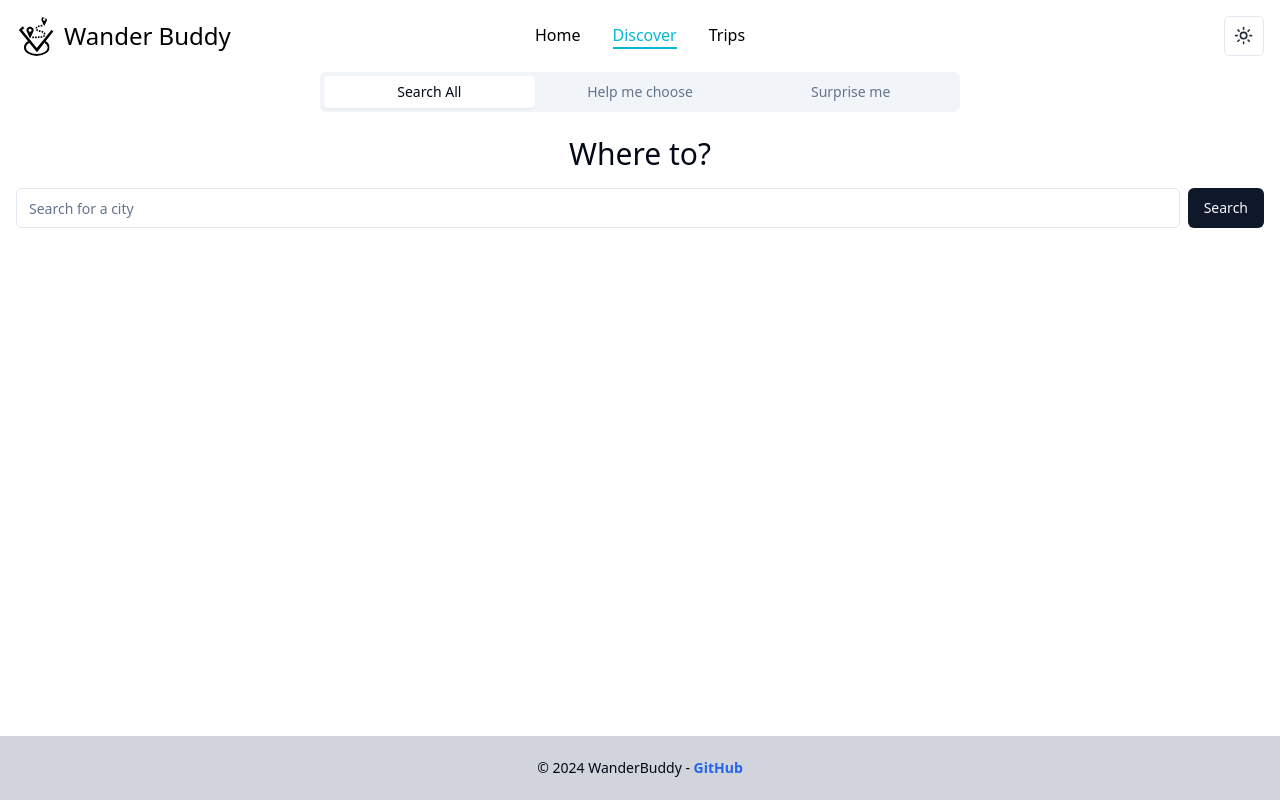
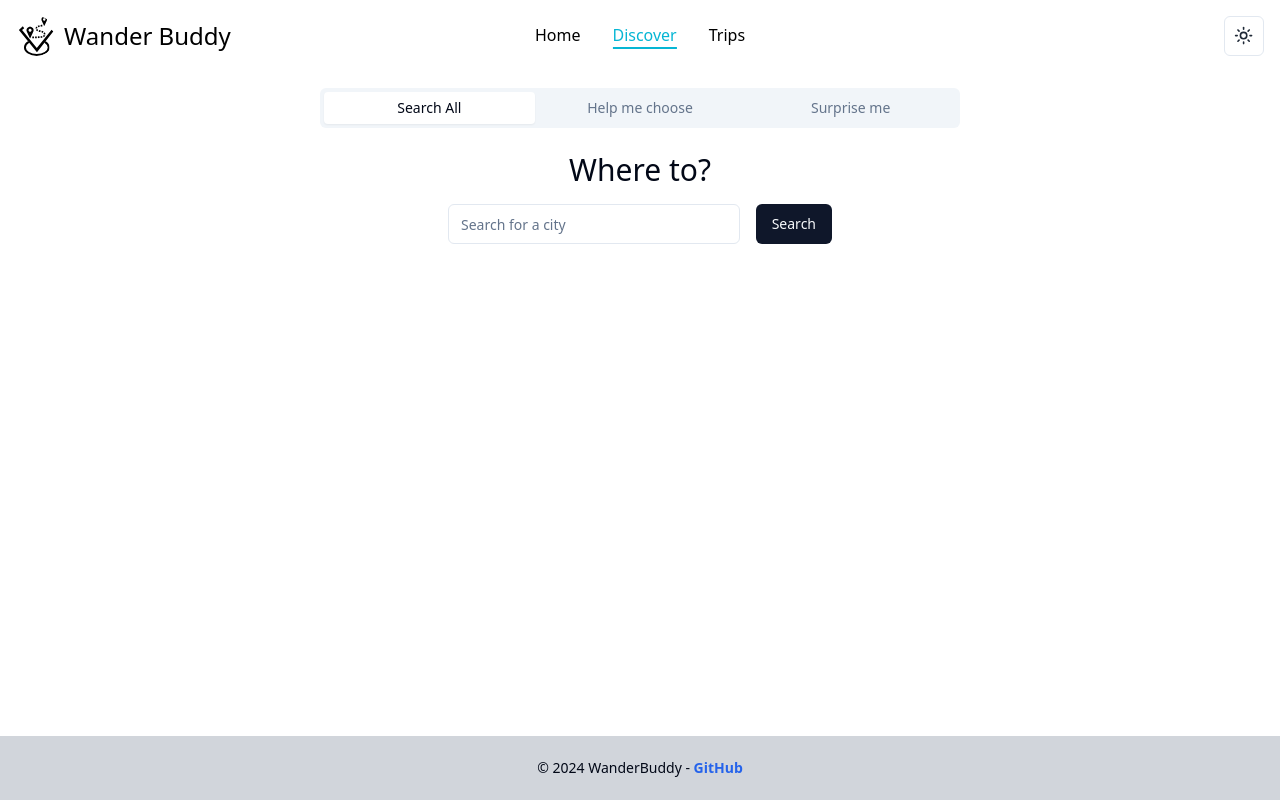
Before and after one commit to adelansari/wander-buddy, a React (Vite) app in the folder frontend/: page /discover in a window 1280 px wide. Built offline with nearby package versions, Linux system fonts and the light colour scheme.

Commit message:
Add search all styling and auto-clear functionality

```diff
--- a/frontend/src/components/custom/discover/common/SearchInput.tsx
+++ b/frontend/src/components/custom/discover/common/SearchInput.tsx
@@ -10,10 +10,13 @@ interface SearchInputProps {
 
 const SearchInput: FC<SearchInputProps> = ({ searchValue, handleInput, handleSearch }) => {
   return (
-    <div className='flex justify-center mb-4'>
+    <div className='flex items-center justify-center mb-4'>
+    <div className='flex w-full max-w-sm items-center space-x-2'>
       <Input type='text' placeholder='Search for a city' value={searchValue} onChange={handleInput} className='mr-2' />
       <Button onClick={handleSearch}>Search</Button>
     </div>
+  </div>
+
   );
 };
 
--- a/frontend/src/components/custom/discover/searchAll/SearchAll.tsx
+++ b/frontend/src/components/custom/discover/searchAll/SearchAll.tsx
@@ -11,10 +11,11 @@ const SearchAll = () => {
   const handleSearch = (e: React.MouseEvent<HTMLButtonElement, MouseEvent>) => {
     e.preventDefault();
     setSubmittedCity(searchValue);
+    setSearchValue('');
   };
 
   return (
-    <div className='p-4'>
+    <div className='p-4 '>
       <h1 className='text-3xl text-center mb-4'>Where to?</h1>
       <SearchInput searchValue={searchValue} handleInput={handleInput} handleSearch={handleSearch} />
       {submittedCity && <CityDetails city={submittedCity} />}
--- a/frontend/src/components/pages/Discover.tsx
+++ b/frontend/src/components/pages/Discover.tsx
@@ -5,7 +5,7 @@ import SurpriseMe from '../custom/discover/surpriseMe/SurpriseMe';
 
 const Discover = () => {
   return (
-    <Tabs defaultValue='searchAll' className='w-full'>
+    <Tabs defaultValue='searchAll' className='w-full mt-4'>
       <TabsList className='flex justify-center items-center w-full md:w-1/2 md:mx-auto'>
         <TabsTrigger value='searchAll' className='w-full text-center'>
           Search All
```
